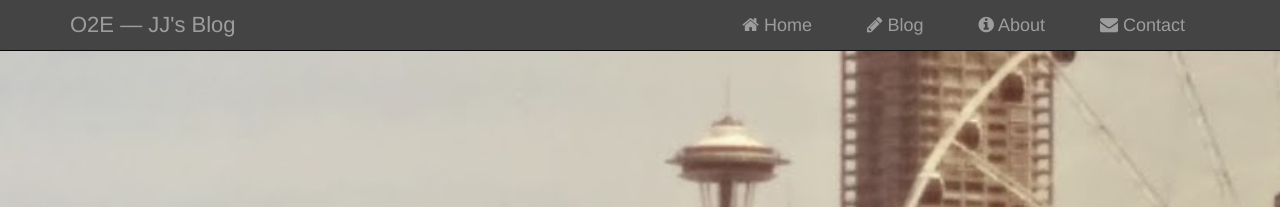
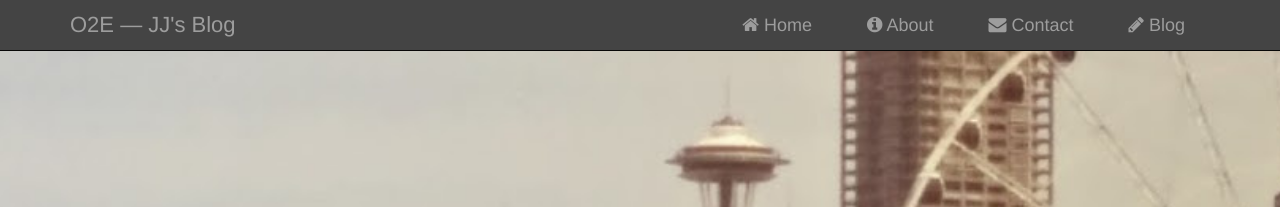
Before and after one commit to jasonsjones/jasonsjones.github.io, a Jekyll site: the page built from index.html, in a window 1280 px wide. Shown: the top 207 px of the page. Built offline with Jekyll 4.4.1, drawn with Linux system fonts in a browser that asks for light colours.

Commit message:
Reorder nav links

```diff
--- a/_includes/navbar.html
+++ b/_includes/navbar.html
@@ -18,14 +18,14 @@
                 <li {% if page.url == '/index.html' %} class="active" {% endif %}>
                     <a href="/"><i class="fa fa-home"></i> Home</a>
                 </li>
-                <li {% if page.url == '/blog/index.html' %} class="active" {% endif %}>
-                    <a href="/blog"><i class="fa fa-pencil"></i> Blog</a>
-                </li>
-                <li {% if page.url == '/about/index.html' %} class="active" {% endif %}>
-                    <a href="/#about"><i class="fa fa-info-circle"></i> About</a>
+                <li {% if page.url == '/#about' %} class="active" {% endif %}>
+                    <a href="#about"><i class="fa fa-info-circle"></i> About</a>
                 </li>
                 <li {% if page.url == '/contact/index.html' %} class="active" {% endif %}>
                     <a href="/"><i class="fa fa-envelope"></i> Contact</a>
+                </li>
+                <li {% if page.url == '/blog/index.html' %} class="active" {% endif %}>
+                    <a href="/blog"><i class="fa fa-pencil"></i> Blog</a>
                 </li>
             </ul>
         </div>
```
